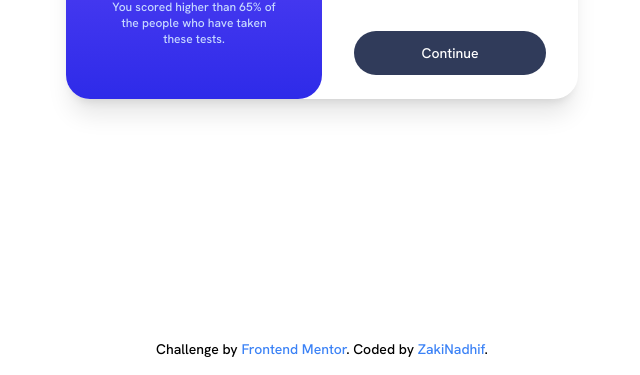
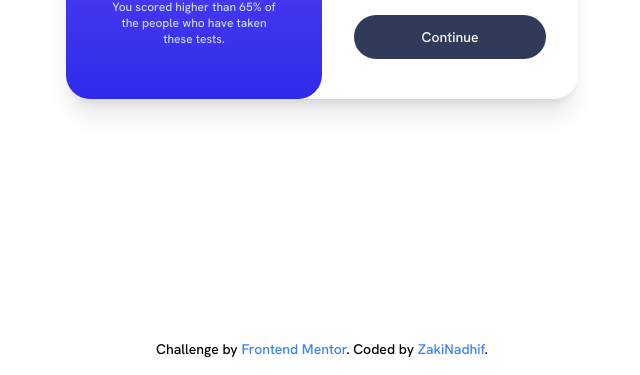
Before and after one commit to zakinadhif/results-summary-component-main, a website: page index.html in a window 1280 px wide. Shown: the part 477-852 px from the top of the page, without its empty margins (318-958 px from the left). Drawn offline with Linux system fonts and the light colour scheme.

Commit message:
Minor change on spacing

```diff
--- a/index.html
+++ b/index.html
@@ -66,7 +66,7 @@
           </div>
         </div>
 
-        <button class="bg-dark-gray-blue hover:bg-gradient-to-b from-[hsl(252,100%,67%)] to-[hsl(241,81%,54%)] text-white text-sm py-3 rounded-full my-4">Continue</button>
+        <button class="bg-dark-gray-blue hover:bg-gradient-to-b from-[hsl(252,100%,67%)] to-[hsl(241,81%,54%)] text-white text-sm py-3 rounded-full mb-8">Continue</button>
       </section>
     </div>
   </main>
```
Also changed, not shown: dist/style.css.
